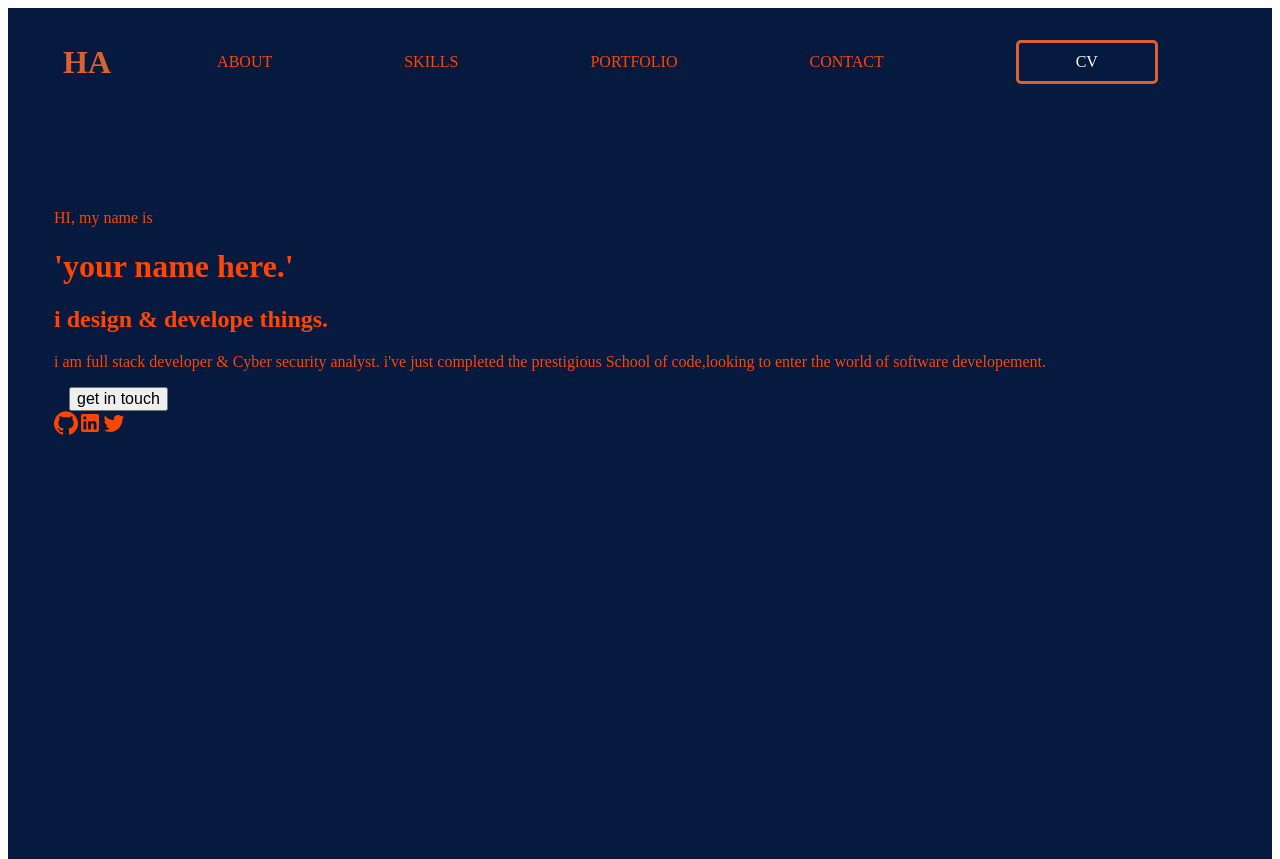
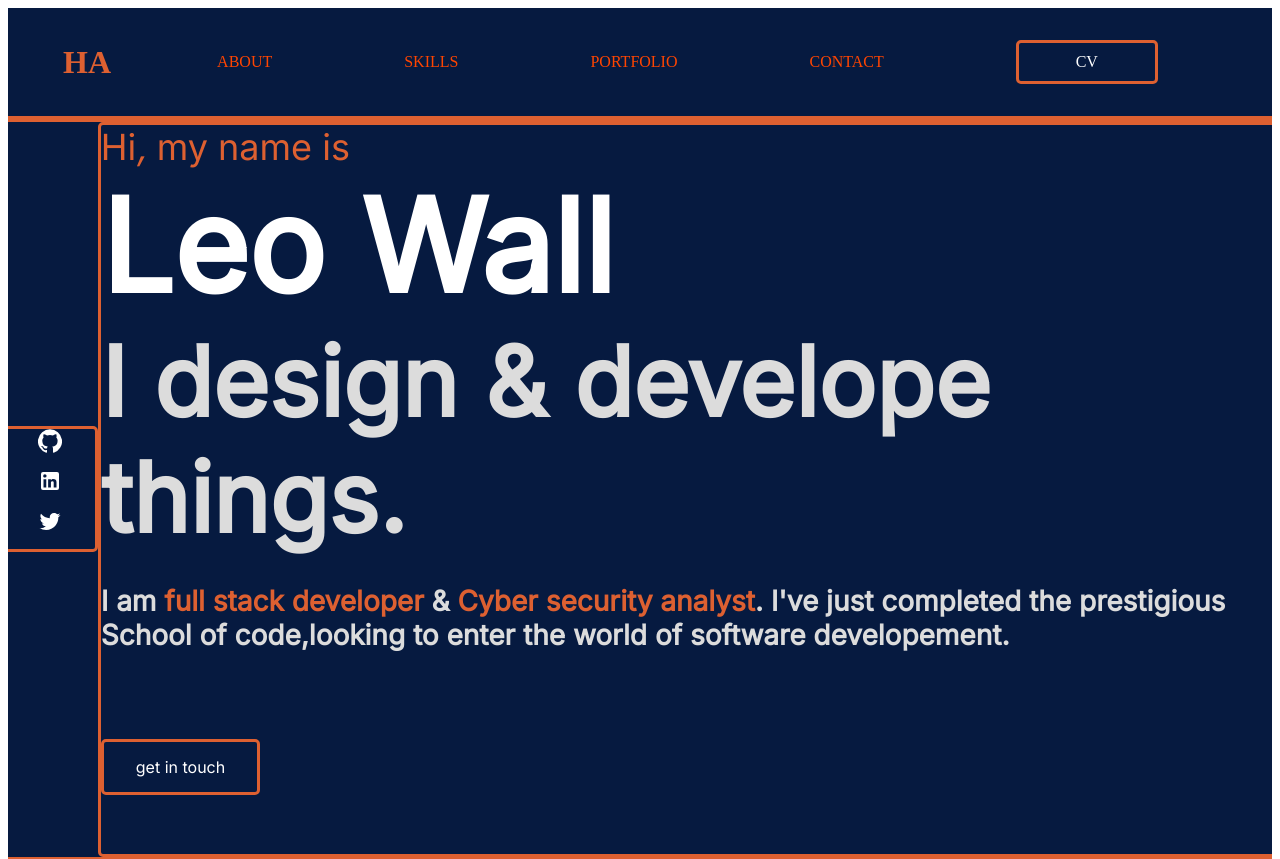
Before and after one commit to hassa09/Portfolio_Host, a React (Create React App) app in the folder portfolio/: page / in a window 1280 px wide. Shown: the top 859 px of the page. Built offline with nearby package versions, Linux system fonts and the light colour scheme.

Commit message:
working on the intro section layout and design

```diff
--- a/portfolio/src/Components/Contact/Contact.css
+++ b/portfolio/src/Components/Contact/Contact.css
@@ -7,7 +7,6 @@
     flex-direction: column;
     width: 100vw;
     height: auto;
-
 }
 .contact-header {
     width: 100vw;
--- a/portfolio/src/Components/Introduction/Introduction.js
+++ b/portfolio/src/Components/Introduction/Introduction.js
@@ -7,26 +7,24 @@ import './Introduction.scss';
 
 function Introduction() {
     return (
-      <div main className='about'>
-            <div className='aboutContainer'>
-                <div mainCotent>
-                    <div className='text'>
-                      <p>HI, my name is</p>
-                      <h1>'your name here.'</h1>
-                      <h2>i design & develope things.</h2>
-                      <p> i am full stack developer & Cyber security analyst. i've just completed the prestigious School of code,looking to enter the world of software developement.</p>
-
-              <button className='getInT'>get in touch </button>
-              <div className='icons'>
-                  <GitHub className='icon' />
-                  <LinkedIn className='icon'  />
-                  <Twitter className='icon' />
-
-             </div>
-              </div>
-
+      <div main className='intro-container'>
+        <div className='intro-main'>
+          <div className='intro-main-left'>
+            <div className='intro-main-left-icons'>
+              <GitHub className='icon' />
+              <LinkedIn className='icon'  />
+              <Twitter className='icon' />
             </div>
-
+          </div>
+          <div className='intro-main-right'>
+            <text className='intro-main-text'>
+              <p className='intro-main-text-hi'>Hi<em>,</em> my name is</p>
+              <h1 className='intro-main-text-name'>Leo Wall</h1>
+              <h2 className='intro-main-text-role'>I design & develope things.</h2>
+              <p className='intro-main-text-summary'> I am <em>full stack developer</em> & <em>Cyber security analyst</em>. I've just completed the prestigious School of code,looking to enter the world of software developement.</p>
+              <button className='intro-main-button'>get in touch </button>
+            </text>
+          </div>
         </div>
       </div>
   )
--- a/portfolio/src/Components/Introduction/Introduction.scss
+++ b/portfolio/src/Components/Introduction/Introduction.scss
@@ -1,42 +1,141 @@
 @import '../../color.scss';
-
-
-.about {
-    min-height: 100vh;
-    position: relative;
-    margin: 0 0 0 108.08px;
-    width: 100vw;
-    background-color: $background-color;//css variable.
-    position: relative;
+@import url('https://fonts.googleapis.com/css2?family=Inter&display=swap');
 
 
 
-}
-.getInT{
-    margin-left: 15px;
-    font-size: var(--fz-xs);
+/*INTRO SECTION*/
 
+.intro-container{
+    display: flex;
+    flex-direction: column;
+    width: 100vw;
+    height: auto;
+
+    border-style: solid;
+    border-color: #DD6031;
+    border-radius: 5px;
 }
 
-.aboutContainer {
+.intro-main{
     display: flex;
-    height: 50vh;
-    justify-content: space-between;
     align-items: center;
-    position: relative;
-    color: orangered;
+    width: 100%;
+    height: 100%;
+    flex-direction: row;
+    text-align: center;
 
+    border-style: solid;
+    border-color: #DD6031;
+    border-radius: 5px;
 }
 
-.main__container {
+.intro-main-left{
     display: flex;
-    height: 90vh;
-    justify-content: space-between;
+    justify-content: center;
     align-items: center;
-    position: relative;
+    text-align: left;
+    flex-direction: column;
+
+    width: 7vw;
+    height: 100%;
+
+    border-style: solid;
+    border-color: #DD6031;
+    border-radius: 5px;
+
+    .intro-main-left-icons{
+        display: flex;
+        flex-direction: column;
+        justify-content: center;
+        align-items: center;
+        text-align: center;
+
+        .icon{
+            color: #ffffff;
+            margin-bottom: 1rem;
+        }
+    }
+}
+.intro-main-right{
+    display: flex;
+    justify-content: center;
+    align-items: center;
+    text-align: left;
+
+    width: 93%;
+    height: 100%;
+
+    border-style: solid;
+    border-color: #DD6031;
+    border-radius: 5px;
+    .intro-main-text-hi{
+        font-family: 'Inter';
+        font-style: normal;
+        font-weight: 400;
+        font-size: 36px;
+        color: #DD6031;
+
+        padding: 0px;
+        margin: 0px;
+        .intro-main-text-hi em{
+            color: #ffffff;
+        }
+    }
+    .intro-main-text-name{
+        font-family: 'Inter';
+        font-style: normal;
+        font-weight: 700;
+        font-size: 128px;
+        color: #ffffff;
+
+        padding: 0px;
+        margin: 0px;
+    }
+    .intro-main-text-role {
+        font-family: 'Inter';
+        font-style: normal;
+        font-weight: 700;
+        font-size: 96px;
+        color: #DCDCDC;
+
+        padding: 0px;
+        margin: 0px;
+    }
+    .intro-main-text-summary{
+        font-family: 'Inter';
+        font-style: normal;
+        font-weight: 600;
+        font-size: 28px;
+        color: #DCDCDC;
+    }
+    .intro-main-text-summary em{
+        color: #DD6031;
+        font-style: normal;
+    }
 }
 
+/*INTRO BUTTON*/
+.intro-main-button {
+    background-color: #061A40;
+    border: 3px;
+    border-style: solid;
+    border-color: #DD6031;
+    border-radius: 5px;
+    color: #ffffff;
 
-.main__content {
-    margin-left: 3.445rem;
+    font-family: "inter";
+    padding: 15px 32px;
+    text-align: center;
+    text-decoration: none;
+    display: inline-block;
+    font-size: 16px;
+    margin-top: 5%;
+    margin-bottom: 5%;
+
+
+    transition-duration: 0.4s;
 }
+
+.intro-main-button:hover {
+    background-color: #DD6031;
+}
```
